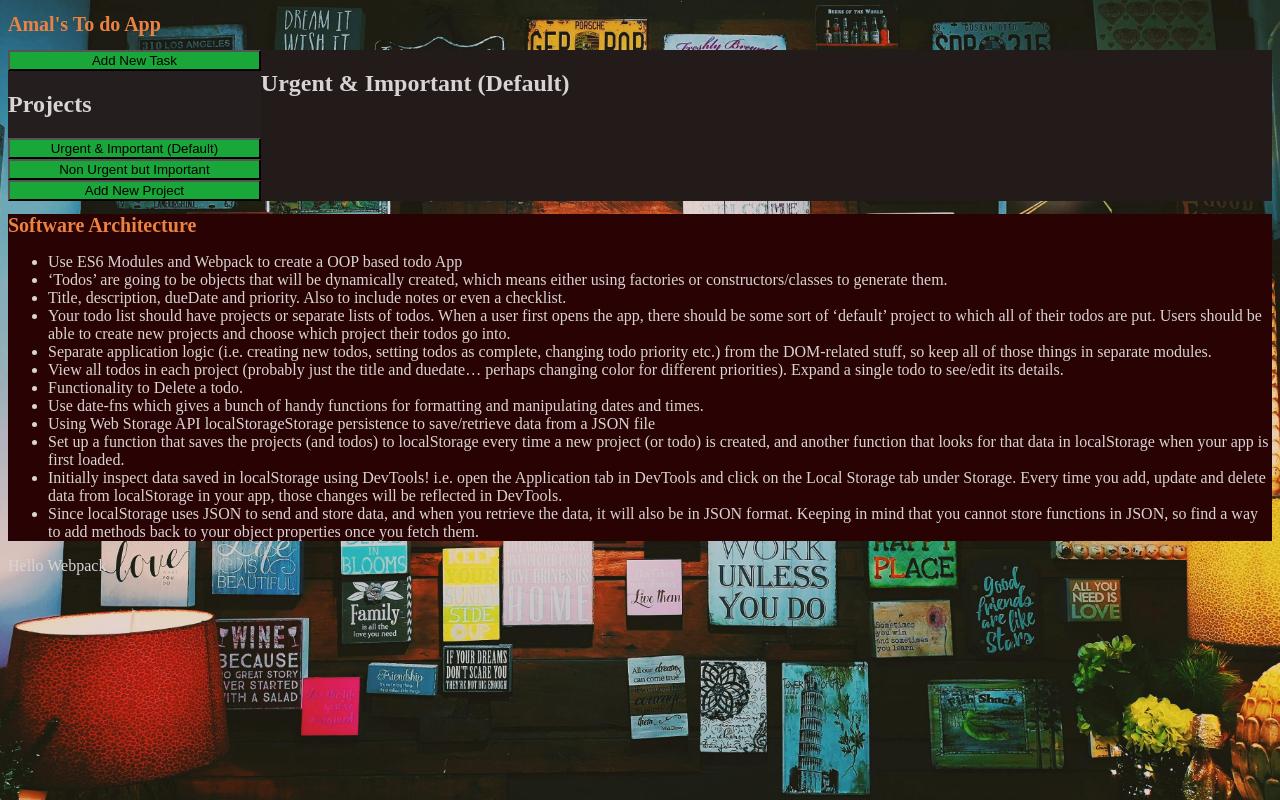
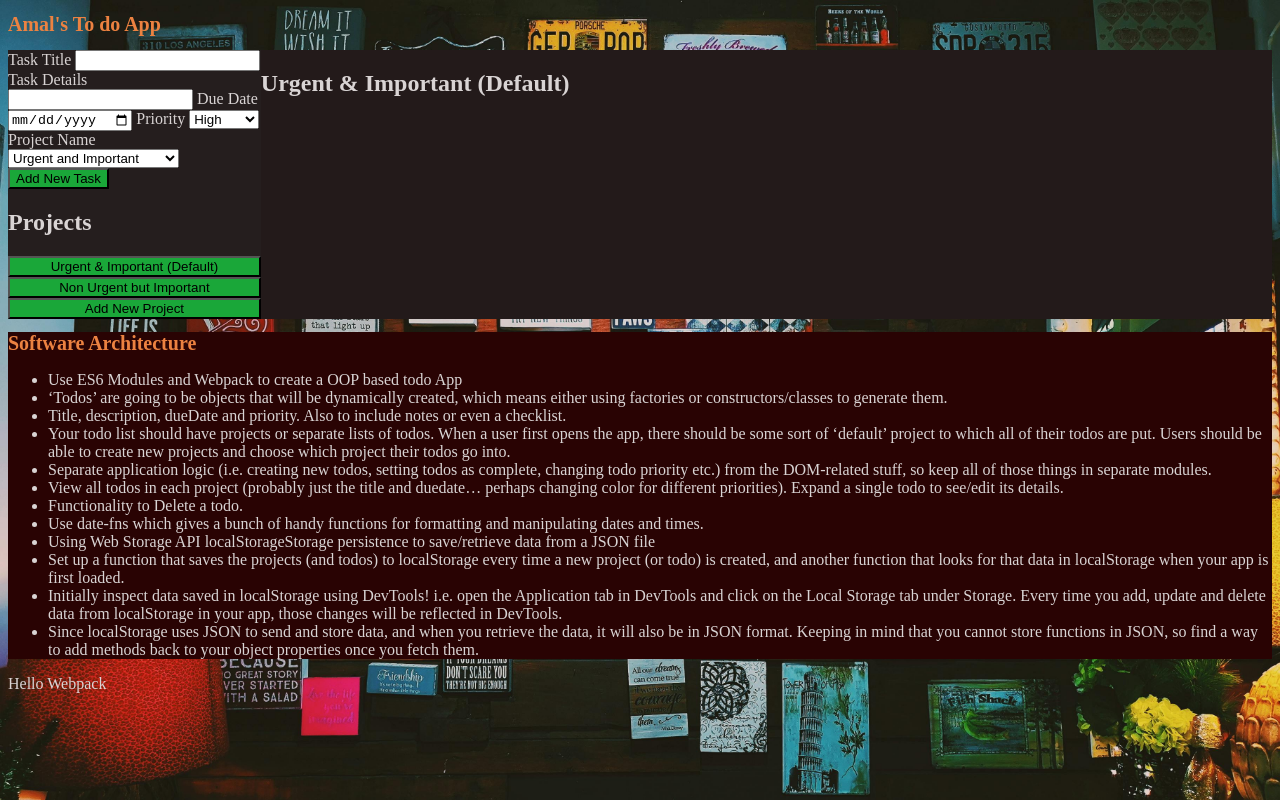
Before and after one commit to amaldevelops/todo-list, a website built with webpack: page src/index.html in a window 1280 px wide. Built offline with nearby package versions, Linux system fonts and the light colour scheme.

Commit message:
Add HTML form to create a new task

```diff
--- a/src/addTask.js
+++ b/src/addTask.js
@@ -8,11 +8,16 @@ export class addTask
     constructor(task)
     {
         console.log(task);
-        const addNewTask=document.querySelector(".addNewTask");
-        addNewTask.onclick=function()
-        {
-            alert("Button clicked");
-        }
+
+        document.querySelector(".addNewTask").addEventListener('click', function()
+    {
+        const mainPane=document.querySelector(".mainPane");
+
+
+
+
+    })
+
     }
 
     saveTask(saved)
--- a/src/index.html
+++ b/src/index.html
@@ -12,7 +12,35 @@
     <div class="appContainer">
 
         <div class="menuPane">
-            <button class="addNewTask" type="button">Add New Task</button>
+            <div class="newTaskDiv">
+            <form action="" method="get">
+                <label for="taskTitle">Task Title</label>
+                <input type="text" id="taskTitle">
+
+                <label for="taskDetails">Task Details</label>
+                <input type="text" id="taskDetails">
+
+                <label for="dueDate">Due Date</label>
+                <input type="date" id="dueDate">
+
+                <label for="priority">Priority</label>
+                <select name="priority" id="priority">
+                    <option value="High">High</option>
+                    <option value="Medium">Medium</option>
+                    <option value="Low">Low</option>
+                    </select>
+
+                <label for="projectName">Project Name</label>
+                <select name="projectName">
+                    <option value="urgentAndImportant">Urgent and Important</option>
+                    <option value="notUrgentButImportant">Not Urgent But Important</option>
+
+                </select>
+
+                <button class="addNewTask" type="button">Add New Task</button>
+            </form>
+        </div>
+
             <h2>Projects</h2>
             <button type="button">Urgent & Important (Default)</button>
             <button type="button">Non Urgent but Important</button>
@@ -21,6 +49,7 @@
 
         <div class="mainPane">
             <h2>Urgent & Important (Default)</h2>
+
 
         </div>
 
```
Also changed, not shown: dist/index.html, dist/index.js, src/index.css (line endings or trailing spaces).
